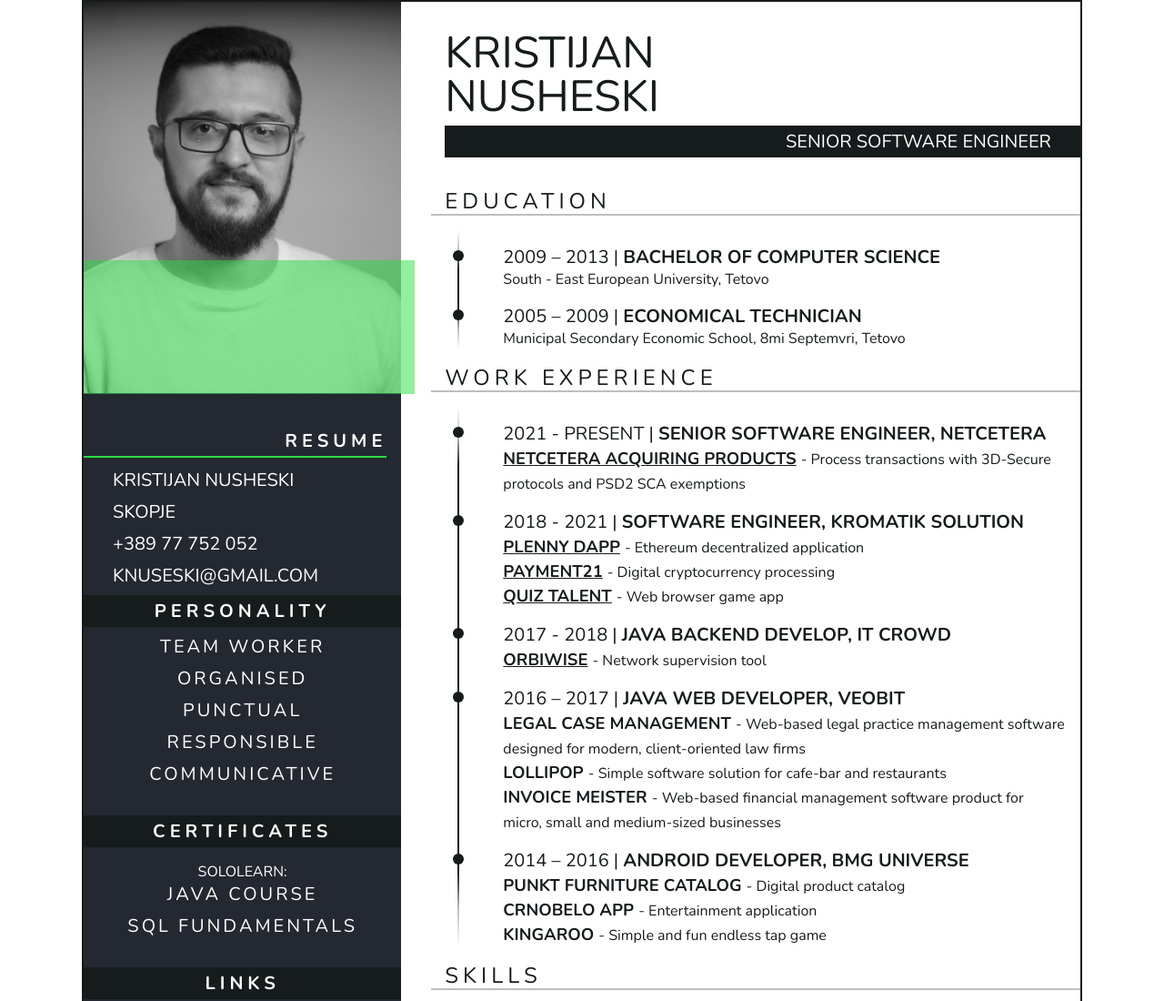
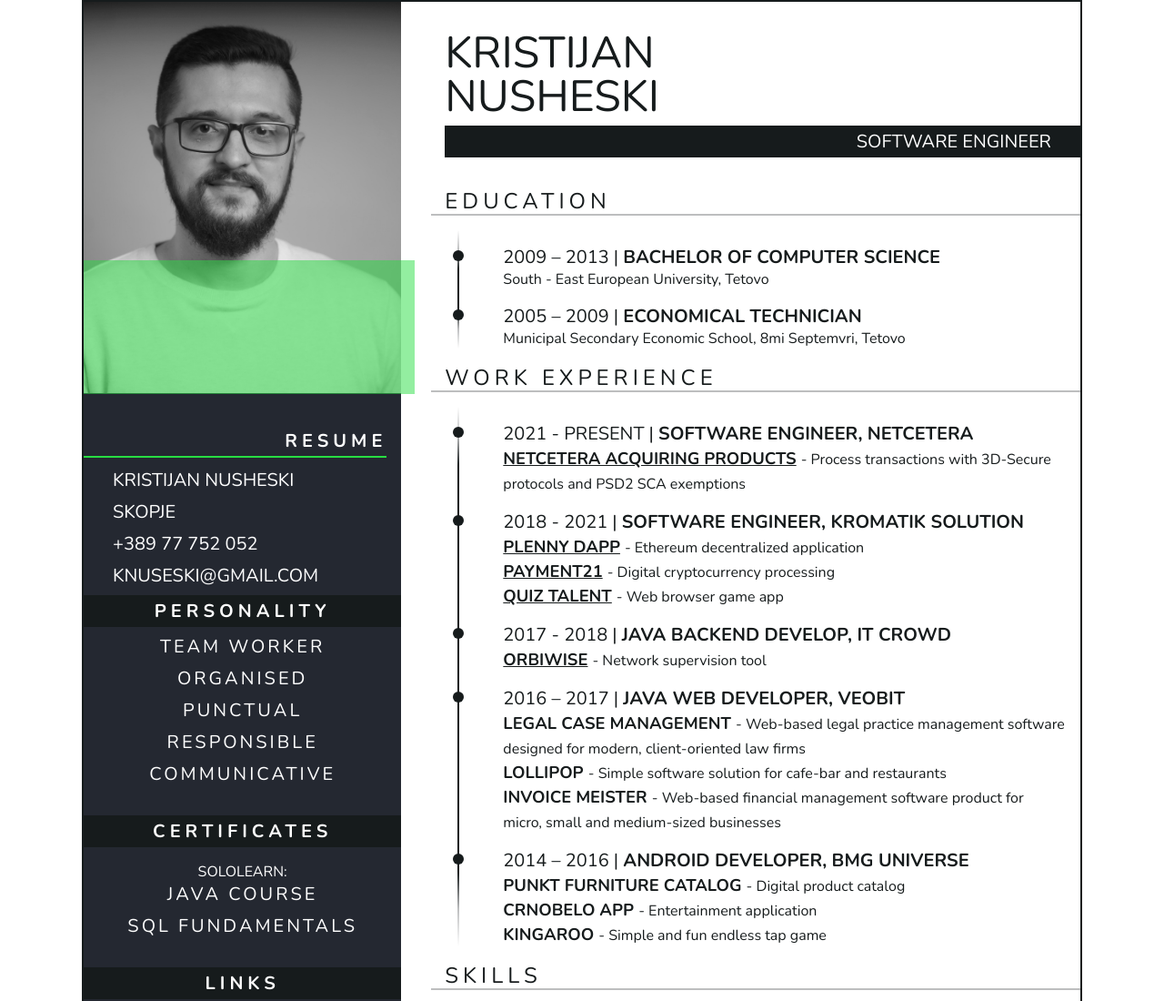
Before and after one commit to knuseski/knu-cv, a plain HTML site: page app/index.html in a window 1280 px wide. Shown: the top 1100 px of the page at 91% size. Drawn offline with nearby package versions, Linux system fonts and the light colour scheme.

Commit message:
Update index.html
Remove senior :(

```diff
--- a/app/index.html
+++ b/app/index.html
@@ -95,7 +95,7 @@
 
         <div class="right">
             <p class="right__name">KRISTIJAN NUSHESKI</p>
-            <p class="right__title">SENIOR SOFTWARE ENGINEER</p>
+            <p class="right__title">SOFTWARE ENGINEER</p>
 
             <div class="left__resp">
                 <div class="left__image-container">
@@ -202,7 +202,7 @@
 
                 <ul class="right__work-list">
                     <li class="right__work-item">
-                        <p>2021 - PRESENT | <strong>SENIOR SOFTWARE ENGINEER, NETCETERA</strong></p>
+                        <p>2021 - PRESENT | <strong>SOFTWARE ENGINEER, NETCETERA</strong></p>
                         <p>
                             <strong class="right__app-name">
                                 <a class="right__app-name-link" target="_blank" href="https://3dss.netcetera.com/">NETCETERA
```
